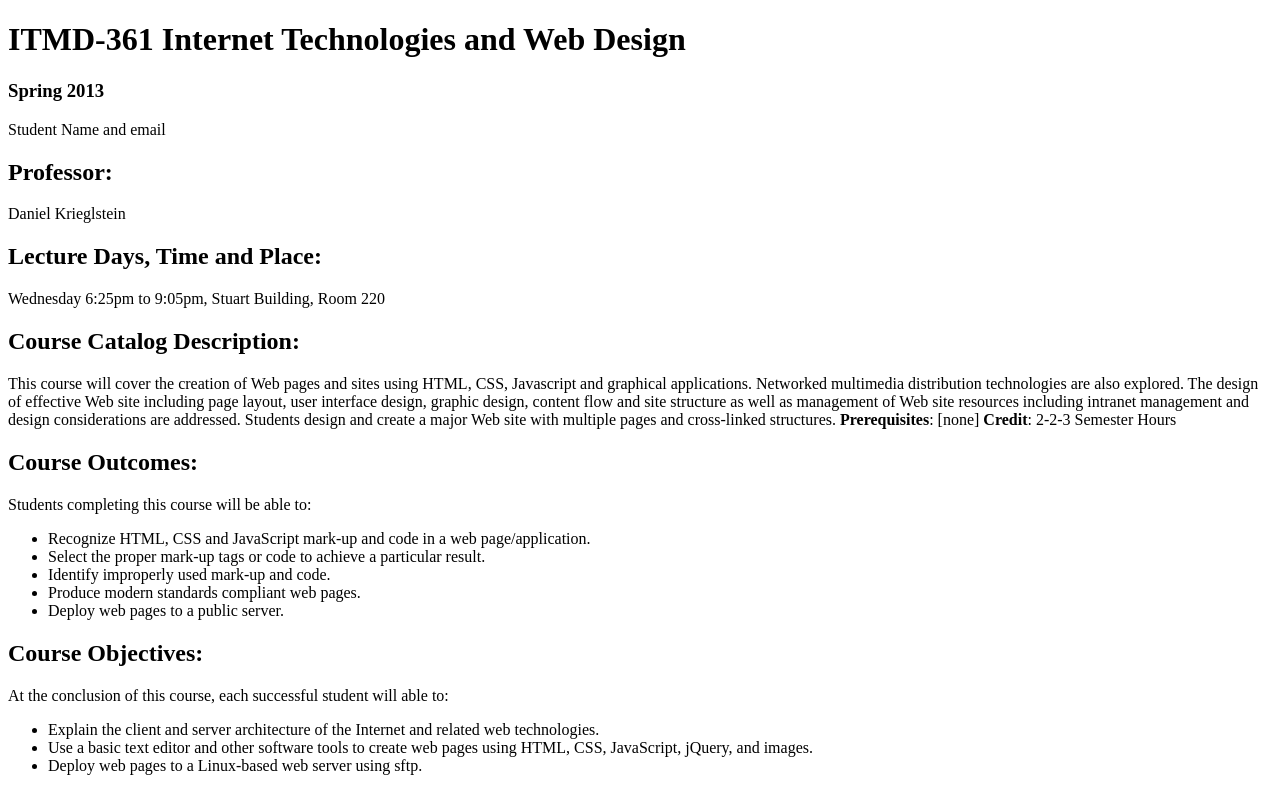
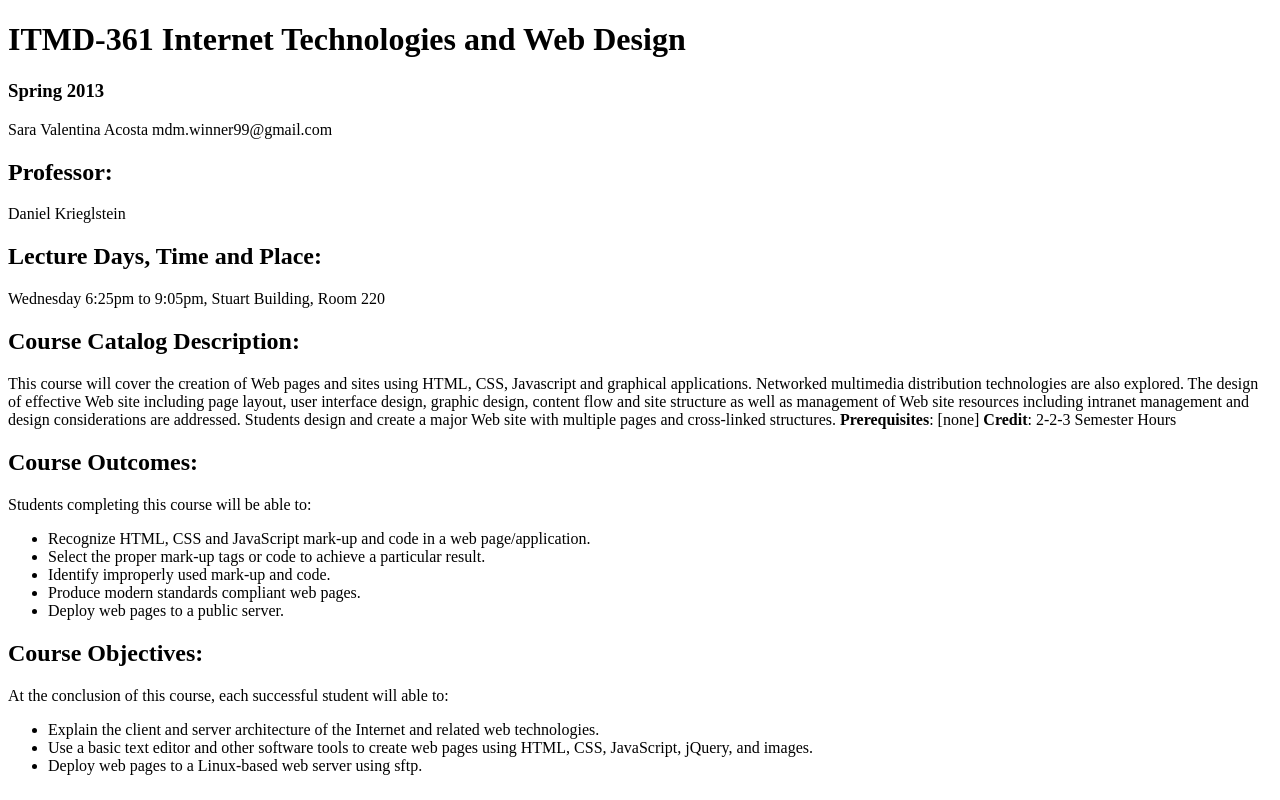
Before and after one commit to MdmWinner/lab2, a plain HTML site: page index.html in a window 1280 px wide. Drawn offline with Linux system fonts and the light colour scheme.

Commit message:
update index file

```diff
--- a/index.html
+++ b/index.html
@@ -8,7 +8,7 @@
 <body>
     <h1>ITMD-361 Internet Technologies and Web Design</h1>
 	<h3>Spring 2013</h3>
-	<p>Student Name and email</p>
+	<p>Sara Valentina Acosta  mdm.winner99@gmail.com</p>
 	<h2>Professor:</h2>
 	<p>Daniel Krieglstein</p>
 	<h2>Lecture Days, Time and Place:</h2>
```
